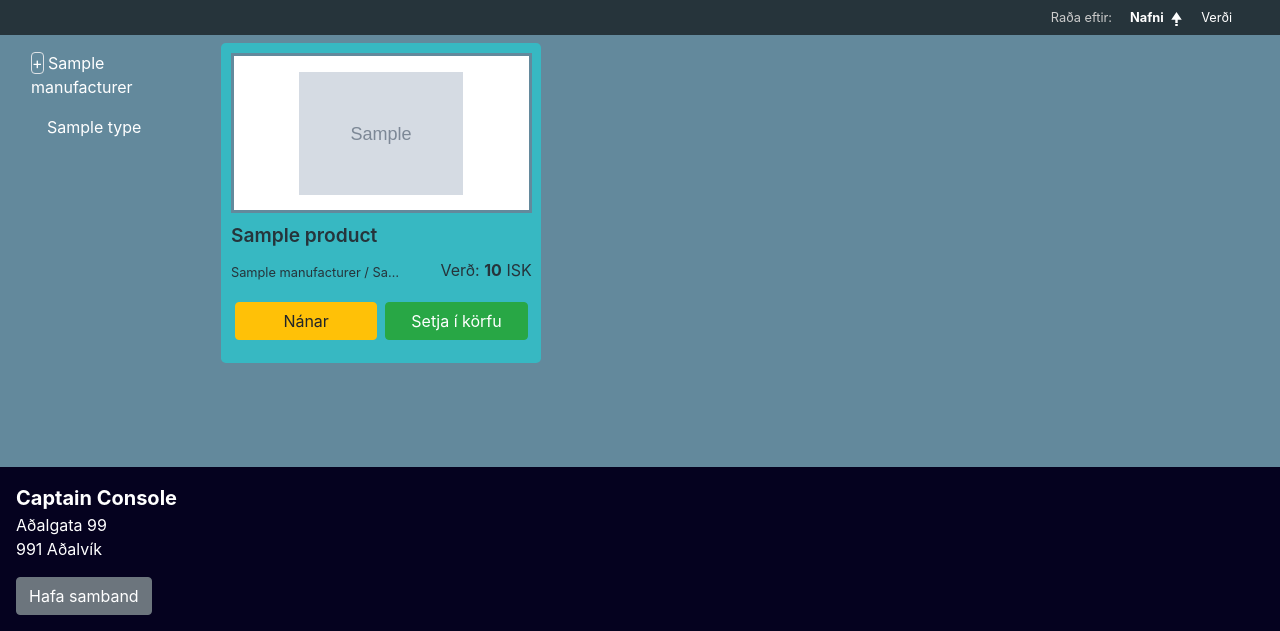
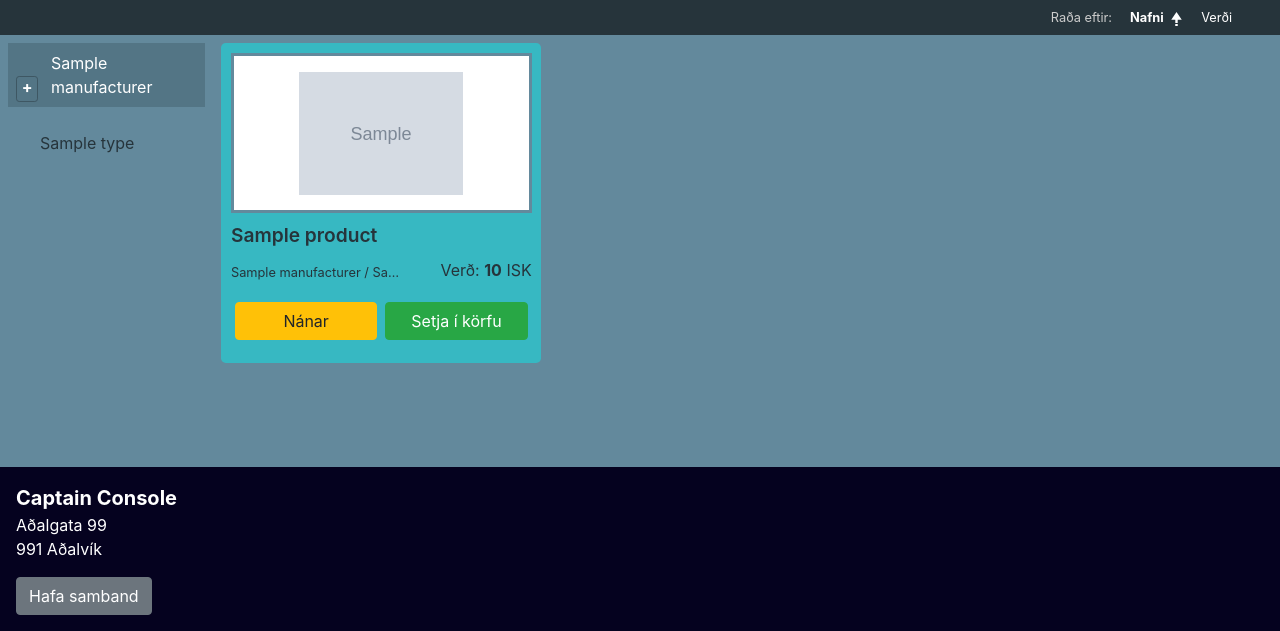
Before and after one commit to RunarVestmann/verklegtnamskeid2, a Django app: page /products/ in a window 1280 px wide. Shown: the part 169-800 px from the top of the page. Run offline with Django 3.2, Linux system fonts and the light colour scheme; tables that the repository leaves empty hold one stand-in row (values such as "Sample post"); grey boxes marked "Sample" are stand-in pictures; data that the repository does not hold is empty; some libraries are stand-ins or nearby versions.

Commit message:
style skin on filters

```diff
--- a/captain_console/static/css/main.css
+++ b/captain_console/static/css/main.css
@@ -85,32 +85,12 @@ html{
     font-size: 0.8rem;
 }
 
-.filter-block{
-    margin-left: 1rem;
-    margin-top: 1rem;
-}
-
-.filter-block a{
-    cursor: pointer;
-}
-.filter-block a:hover{
-    text-decoration: underline;
-}
-
-.child-filter{
-    padding-left: 1.4rem;
-    display: none;
-    margin:0;
-}
 
 ul{
     list-style-type: none;
 }
 
-.symbol{
-    cursor: pointer;
-    display: inline;
-}
+
 
 body{
     /* Footer configuration */
--- a/captain_console/static/css/product_styles.css
+++ b/captain_console/static/css/product_styles.css
@@ -1,3 +1,64 @@
+.filter-block{
+    margin: 0.5rem;
+    color: #26343b;
+ }
+
+.filter-level1{
+    color: #FFF;
+    background: #537585;
+    padding-left: 0.5rem;
+    margin-bottom: 0.2rem;
+}
+
+.filter-btn{
+    /*this name is use is javascript for idendication*/
+    display: inline-block;
+    padding: 0.5rem;
+    width: 78%;
+    /*white-space: nowrap;*/
+    /*overflow: hidden;*/
+    /*text-overflow: ellipsis;*/
+}
+
+.filter-block a{
+    cursor: pointer;
+}
+.filter-block a:hover{
+    text-decoration: underline;
+}
+
+.child-filter{
+    padding: 0 0.2rem 0.1rem 1.4rem;
+    display: none;
+}
+
+.child-filter li{
+    background: #3e5763;
+    margin-bottom: 0.2rem;
+
+}
+.child-filter li:nth-child(even){
+    background: #8099a5;
+    margin-bottom: 0.2rem;
+}
+
+.filter-level2{
+    padding-left: 1.5rem
+}
+
+.symbol{
+    /*this name is use is javascript for idendication*/
+    cursor: pointer;
+    display: inline;
+
+    color: #FFF;
+    font-weight: 700;
+    border: 0.1rem solid #3e5763;
+    border-radius: 0.2rem;
+    padding: 0rem 0.3rem 0.2rem 0.3rem;
+    text-align: center;
+}
+
 .product-order-bar{
 
     background: #26343b;
@@ -15,7 +76,6 @@
 .product-order-bar a {
      color: #FFF;
 }
-
 
 .product-order-bar-active{
  font-weight: 700;
--- a/captain_console/static/js/products.js
+++ b/captain_console/static/js/products.js
@@ -29,9 +29,11 @@ $(document).ready(function(){
         const filter = filterButtons[i];
         filter.onmousedown = function(){
           if(filter.style.textDecoration !== 'underline')
-              filter.style.textDecoration = 'underline';
+              filter.style.textDecoration = 'underline',
+                filter.style.fontWeight = 'bold';
           else
-              filter.style.textDecoration = 'none';
+              filter.style.textDecoration = 'none',
+              filter.style.fontWeight = 'normal';
         };
         filter.addEventListener('click', function(event){
             const searchBoxValue = searchBox.val();
@@ -56,7 +58,8 @@ $(document).ready(function(){
 
         // Clear out all the underlines for the filters
         for(let i = 0; i < filterButtons.length; i++)
-            filterButtons[i].style.textDecoration = 'none';
+            filterButtons[i].style.textDecoration = 'none',
+            filterButtons[i].style.fontWeight = 'normal';
 
         HandleSearch(event);
     });
--- a/captain_console/templates/product/products.html
+++ b/captain_console/templates/product/products.html
@@ -13,29 +13,62 @@
     </div>
 
     <div class="row">
-        <div class="col-sm-12 col-lg-2">
+        <div class="col-sm-12 col-lg-2 p-0">
+            <div class="container-fluid p-0 m-0">
+                <div class="row">
+                    <div class="col-6 col-lg-12">
                          <div class="filter-block">
-
                             {% for manufacturer in manufacturers %}
-                <div>
-                    <p class="symbol text-white border rounded">+</p>
-                    <a class="filter-btn text-white">{{ manufacturer.name }}</a>
+                            <div class="filter-level1  ">
+                                <div class="symbol">+</div>
+                                <a class="filter-btn">{{ manufacturer.name }}</a>
                                 <ul class="child-filter">
                                 {% for system in systems %}
-                        <li><a role="button" class="filter-btn text-white">{{ system.name }}</a></li>
+                                    <li><a role="button" class="filter-btn">{{ system.name }}</a></li>
                                 {% endfor %}
                                 </ul>
                             </div>
                             {% endfor %}
                         </div>
 
+                    </div>
+                    <div class="col-6 col-lg-12">
                         <div class="filter-block">
-            <ul style="padding-left: 1rem">
+                            <ul class="filter-level2">
                             {% for type in types %}
-                <li><a role="button" class="filter-btn text-white">{{ type }}</a></li>
+                                <li><a role="button" class="filter-btn"> {{ type }}</a></li>
                             {% endfor %}
                             </ul>
                         </div>
+                    </div>
+                </div>
+            </div>
+
+
+
+
+
+{#            <div class="filter-block">#}
+{#                {% for manufacturer in manufacturers %}#}
+{#                <div class="filter-level1">#}
+{#                    <p class="symbol text-white border rounded">+</p>#}
+{#                    <a class="filter-btn">{{ manufacturer.name }}</a>#}
+{#                    <ul class="child-filter">#}
+{#                    {% for system in systems %}#}
+{#                        <li><a role="button" class="filter-btn text-white">{{ system.name }}</a></li>#}
+{#                    {% endfor %}#}
+{#                    </ul>#}
+{#                </div>#}
+{#                {% endfor %}#}
+{#            </div>#}
+{##}
+{#        <div class="filter-block">#}
+{#            <ul class="filter-level2">#}
+{#            {% for type in types %}#}
+{#                <li><a role="button" class="filter-btn">{{ type }}</a></li>#}
+{#            {% endfor %}#}
+{#            </ul>#}
+{#        </div>#}
 
     </div>
 
```
Lines whose indentation alone changed are shown as unchanged.
